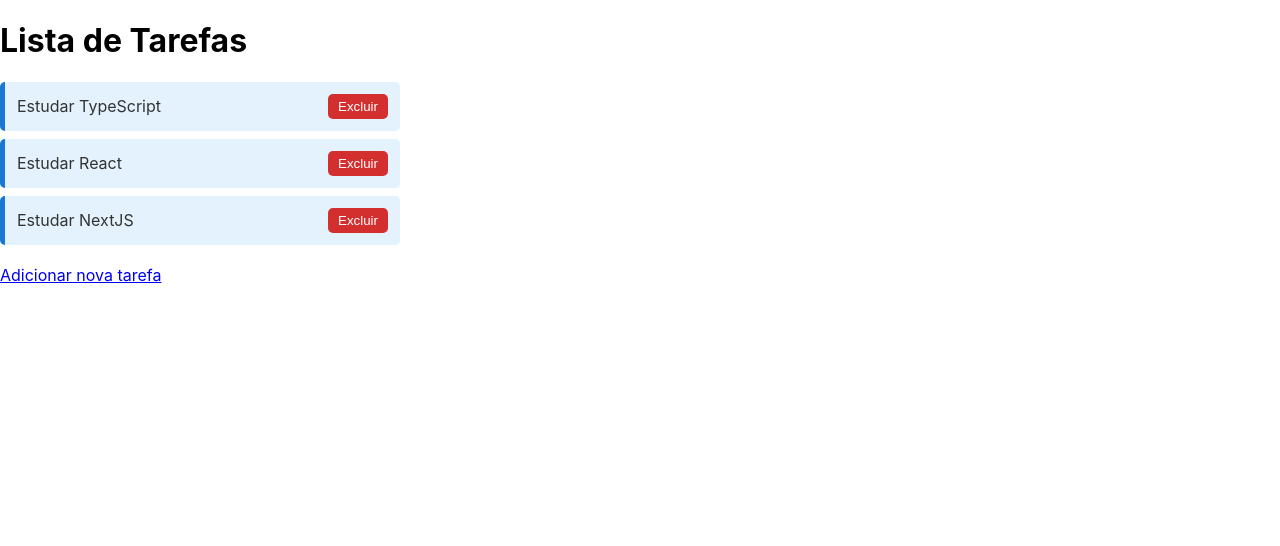
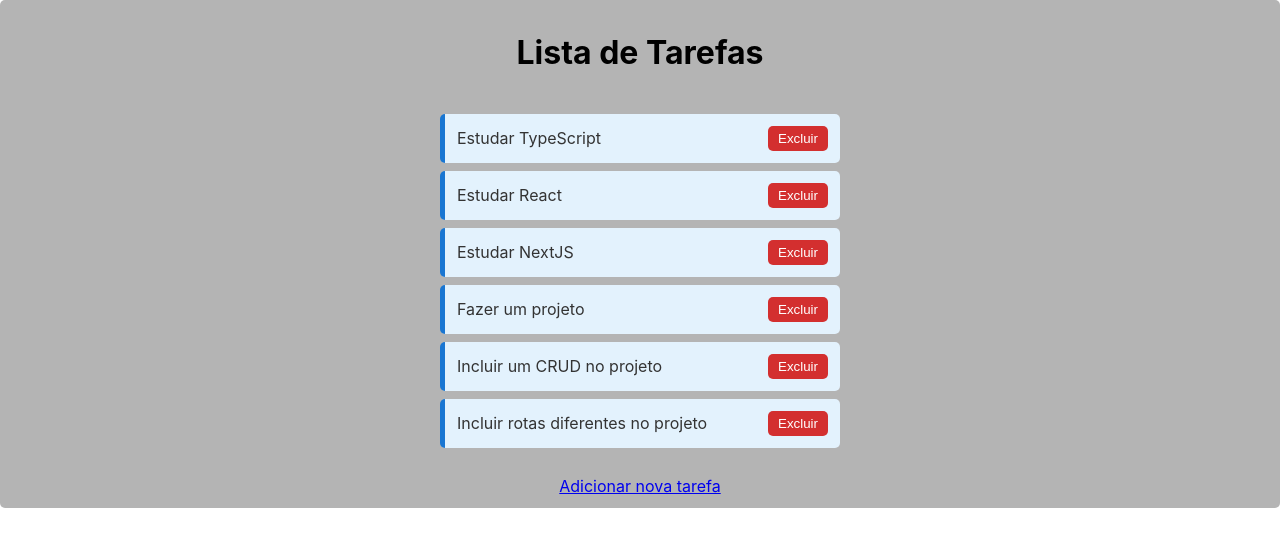
Before and after one commit to AndreLMachado/new-project-ts, a React (Create React App) app in the folder meu-app/: page /todos in a window 1280 px wide. Shown: the top 546 px of the page. Built offline with nearby package versions, Linux system fonts and the light colour scheme; data requests are answered from the project's data file.

Commit message:
creating styling files and updating to syled-components

```diff
--- a/meu-app/db.json
+++ b/meu-app/db.json
@@ -11,6 +11,18 @@
     {
       "id": "9fc7",
       "task": "Estudar NextJS"
+    },
+    {
+      "id": "98a5",
+      "task": "Fazer um projeto"
+    },
+    {
+      "id": "7340",
+      "task": "Incluir um CRUD no projeto"
+    },
+    {
+      "id": "b89c",
+      "task": "Incluir rotas diferentes no projeto"
     }
   ]
 }
--- a/meu-app/src/App.css
+++ b/meu-app/src/App.css
@@ -2,10 +2,6 @@
   text-align: center;
 }
 
-.App-logo {
-  height: 40vmin;
-  pointer-events: none;
-}
 
 @media (prefers-reduced-motion: no-preference) {
   .App-logo {
--- a/meu-app/src/components/TodoList/TodoList.styles.ts
+++ b/meu-app/src/components/TodoList/TodoList.styles.ts
@@ -4,5 +4,5 @@ export const ListContainer = styled.ul`
   list-style: none;
   padding: 0;
   margin: 20px 0;
-  max-width: 400px;
+  width: 400px;
 `;
--- /dev/null
+++ b/meu-app/src/contexts/TodoContext.tsx
@@ -0,0 +1 @@
+import React from "react";
--- /dev/null
+++ b/meu-app/src/hooks/useTodo.ts
@@ -0,0 +1 @@
+import React from "react";
--- a/meu-app/src/pages/Home.tsx
+++ b/meu-app/src/pages/Home.tsx
@@ -2,6 +2,8 @@ import { useEffect, useState } from "react";
 import { getTasks } from "../services/taskService"; // Importando a função do serviço
 import TodoList from "../components/TodoList/TodoList";
 import { Link } from "react-router-dom";
+
+import { DivContainer } from "./pages.styles";
 
 interface Todo {
   id: string;
@@ -44,12 +46,12 @@ const Home = () => {
   };
 
   return (
-    <div>
+    <DivContainer>
       <h1>Lista de Tarefas</h1>
       {error && <p style={{ color: "red" }}>{error}</p>} {/* Exibe erro caso ocorra */}
       <TodoList todos={todos} onDelete={handleDeleteTask} /> {/* Passa a lista de tarefas para o componente TodoList */}
       <Link to="http://localhost:3000/">Adicionar nova tarefa</Link>
-    </div>
+    </DivContainer>
   );
 };
 
--- /dev/null
+++ b/meu-app/src/pages/TodoManager.tsx
@@ -0,0 +1 @@
+import React from "react";
--- /dev/null
+++ b/meu-app/src/pages/pages.styles.ts
@@ -0,0 +1,11 @@
+import styled from "styled-components";
+
+export const DivContainer = styled.div`
+  display: flex;
+  align-items: center;
+  flex-direction: column;
+  background:rgb(180, 180, 180);
+  padding: 12px;
+  margin-bottom: 8px;
+  border-radius: 5px;
+`;
```
